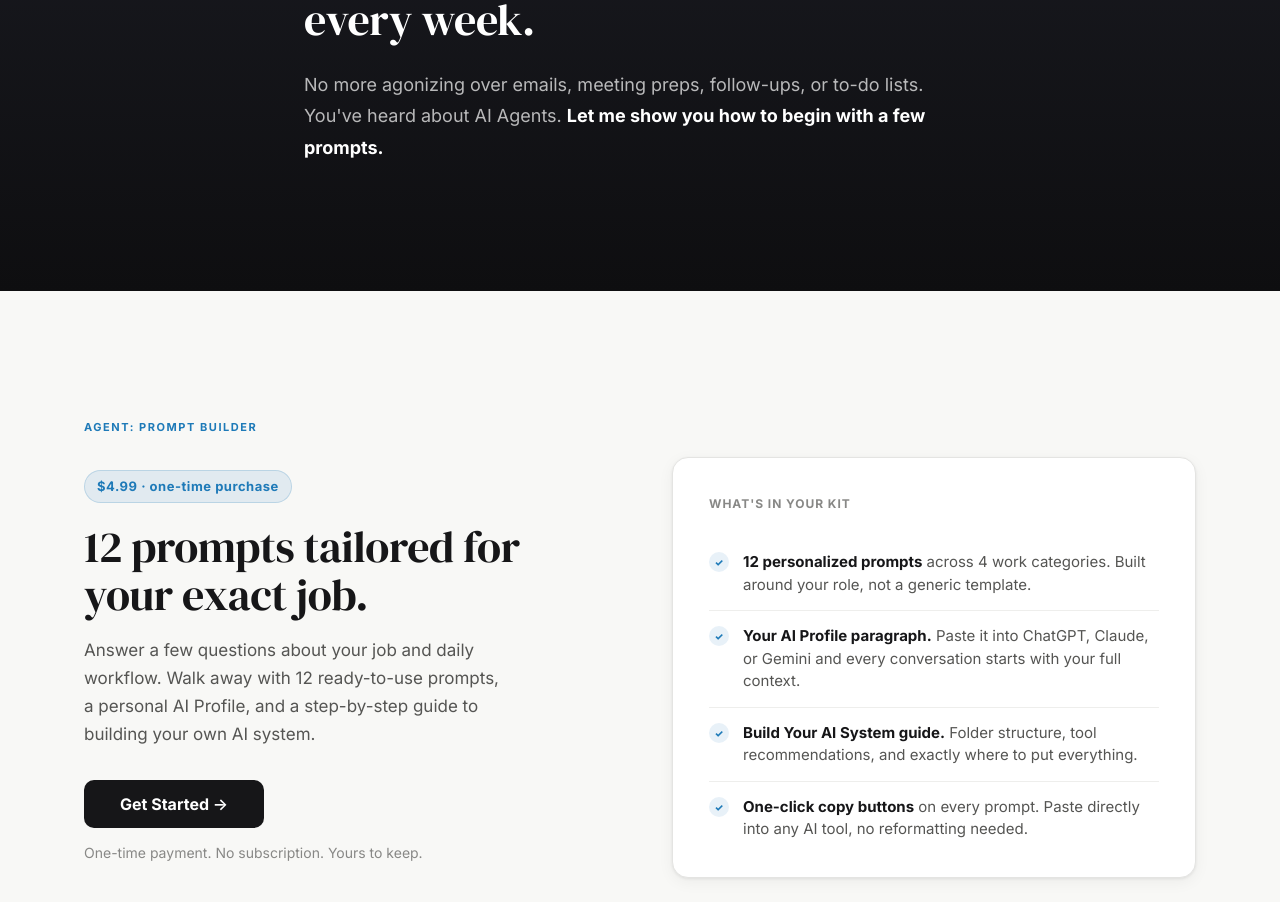
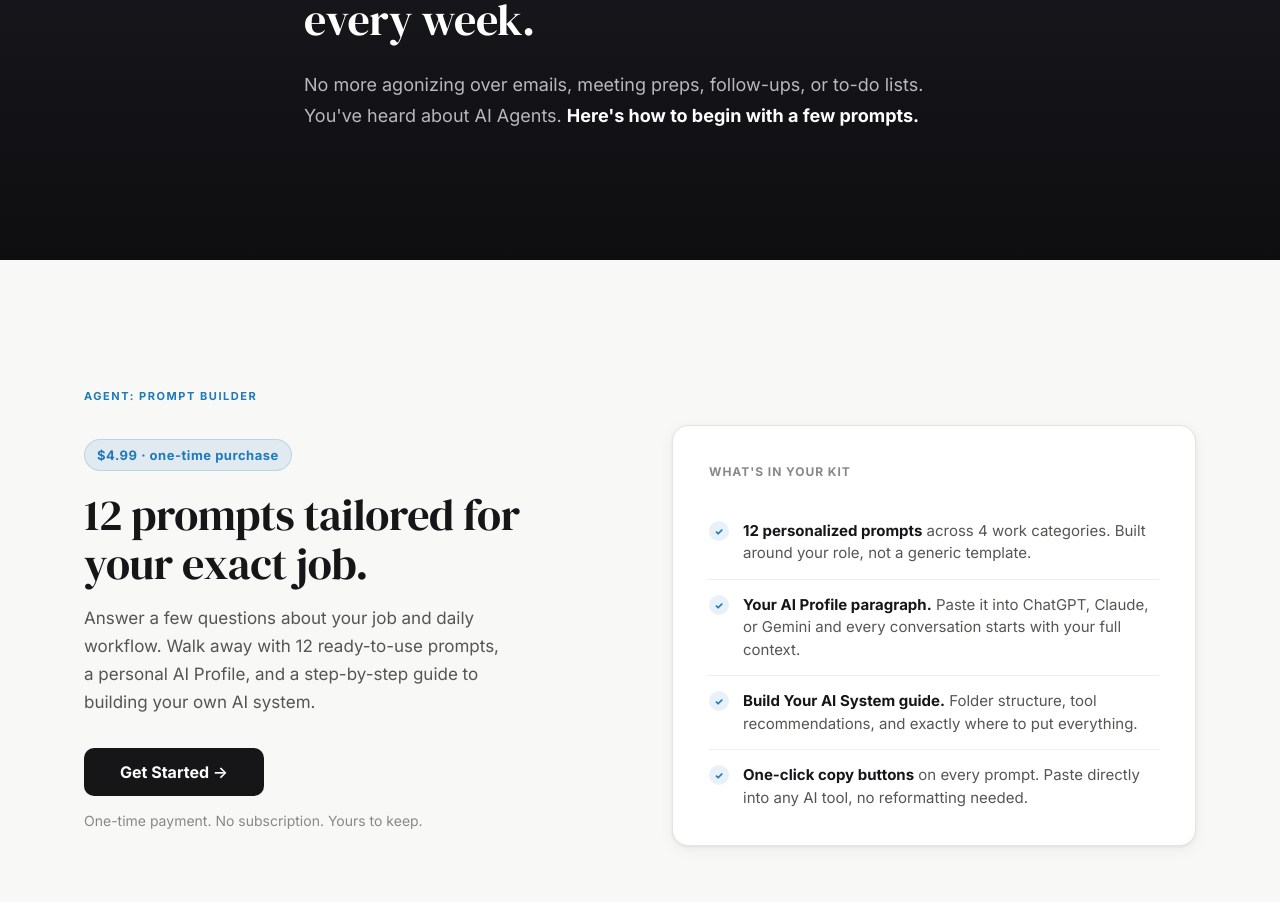
Before and after one commit to coolcalvin457-tech/agent-timesaver-nextjs, a Next.js app: page / in a window 1280 px wide. Shown: the part 1062-1964 px from the top of the page. Built offline with nearby package versions, Linux system fonts and the light colour scheme.

Commit message:
Shorten dream section body copy

```diff
--- a/app/page.tsx
+++ b/app/page.tsx
@@ -56,7 +56,7 @@ export default function Home() {
             <p className="dream-body">
               No more agonizing over emails, meeting preps, follow-ups, or
               to-do lists. You&apos;ve heard about AI Agents.{" "}
-              <strong>Let me show you how to begin with a few prompts.</strong>
+              <strong>Here&apos;s how to begin with a few prompts.</strong>
             </p>
           </div>
         </section>
```
